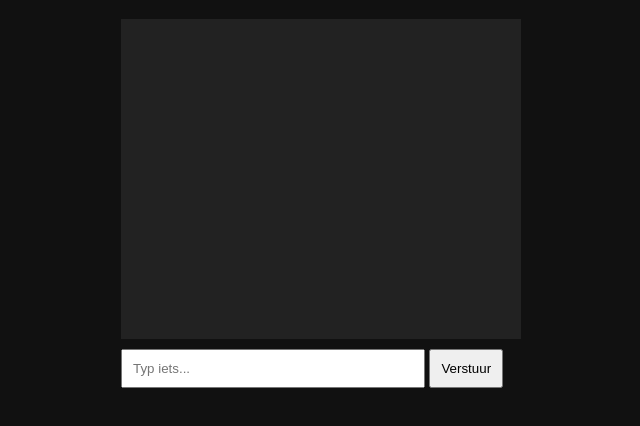
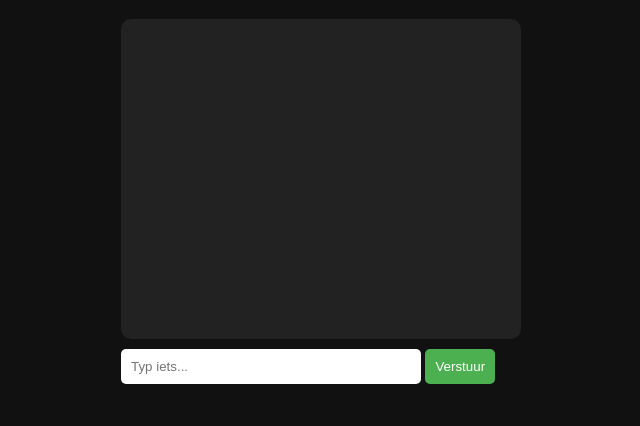
Before and after one commit to hacker12345227/free-chatbot, a plain HTML site: page index.html in a window 1280 px wide. Shown: the part 112-538 px from the top of the page, without its empty margins (319-959 px from the left). Drawn offline with Linux system fonts and the light colour scheme.

Commit message:
Update style.css

```diff
--- a/style.css
+++ b/style.css
@@ -1,5 +1,5 @@
 body {
-  font-family: Arial;
+  font-family: Arial, sans-serif;
   background: #111;
   color: white;
   display: flex;
@@ -17,13 +17,21 @@ body {
   background: #222;
   padding: 10px;
   margin-bottom: 10px;
+  border-radius: 10px;
 }
 
 input {
   width: 70%;
   padding: 10px;
+  border-radius: 5px;
+  border: none;
 }
 
 button {
   padding: 10px;
+  border-radius: 5px;
+  border: none;
+  background: #4caf50;
+  color: white;
+  cursor: pointer;
 }
```
